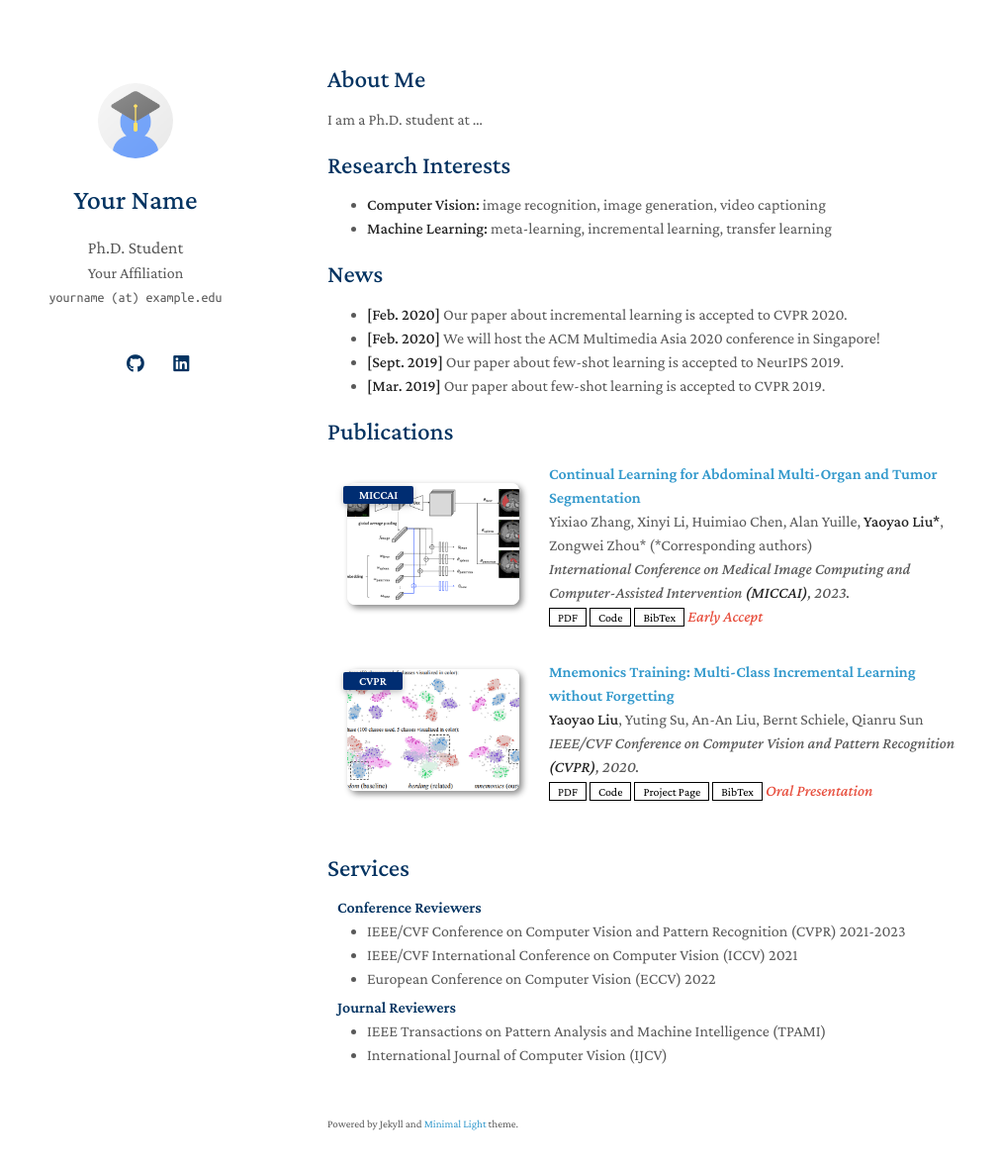
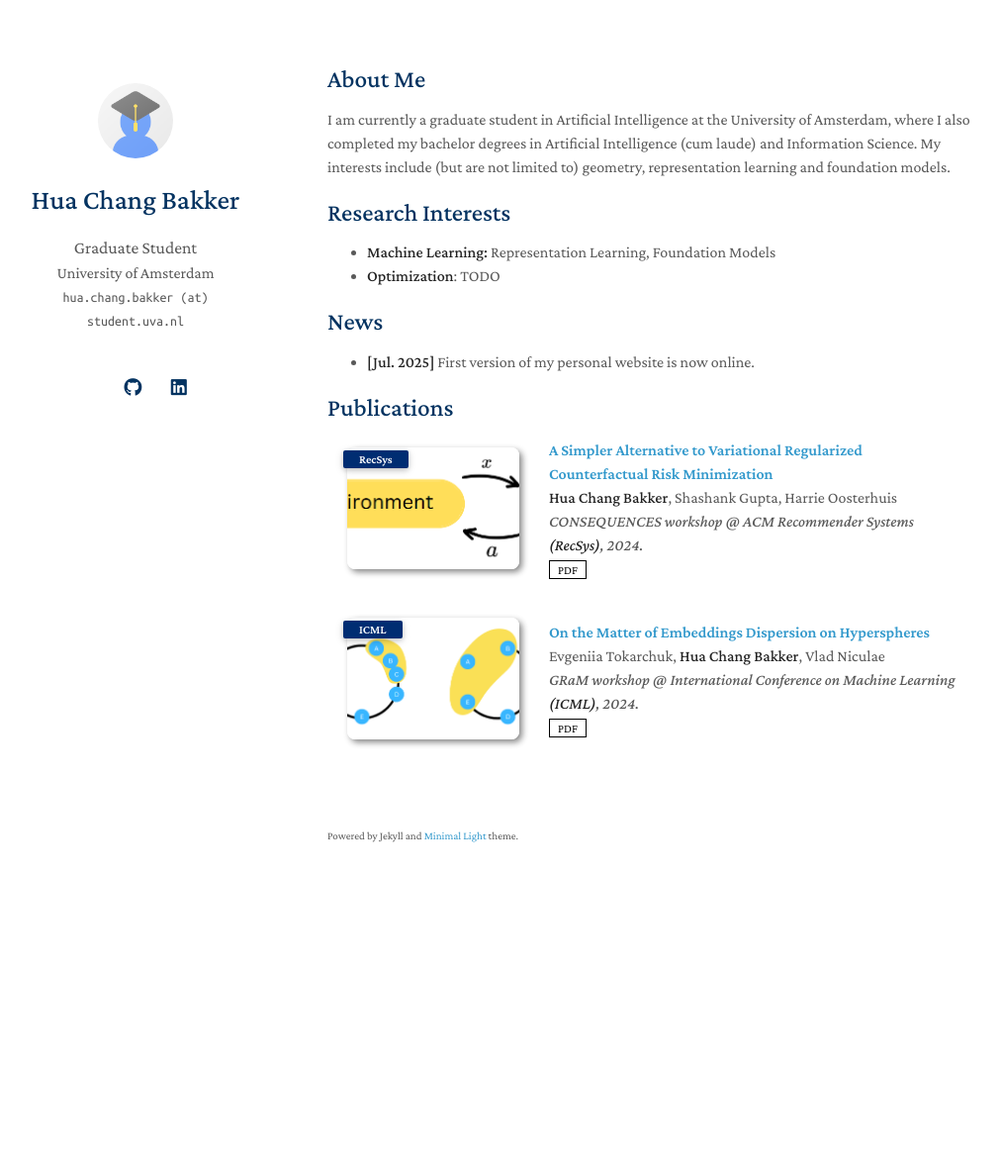
Before and after one commit to huachangb/huachangb.github.io, a Jekyll site: the page built from index.md, in a window 1280 px wide and 1216 px high. Shown: the top 1181 px of the window at 99% size, without its empty margins (139-1150 px from the left). Built offline with Jekyll 4.4.1, drawn with Linux system fonts in a browser that asks for light colours; a style sheet for code colours, icons or effects is not loaded; our own code applies the rules of GitHub Pages for plain Markdown files.

Commit message:
first version

```diff
--- a/Gemfile
+++ b/Gemfile
@@ -1,5 +1,5 @@
 source "https://rubygems.org"
 
-gem "jekyll", "~> 3.8.5"
+gem "jekyll", "~> 4.2"
 
-gem "webrick", "~> 1.8"
+gem "webrick"
--- a/_config.yml
+++ b/_config.yml
@@ -1,22 +1,21 @@
 # Basic Information
-title: Your Name
-position: Ph.D. Student
-affiliation: Your Affiliation
-email: yourname (at) example.edu
+title: Hua Chang Bakker
+position: Graduate Student
+affiliation: University of Amsterdam
+email: hua.chang.bakker (at) student.uva.nl
 
 # Search Engine Optimization (SEO)
 # The following information is used to improve the website traffic from search engines, e.g., Google.
-keywords: minimal light
-description: The Minimal Light is a simple and elegant jekyll theme for academic personal homepage.
+keywords: Hua Chang Bakker, researcher, machine learning, deep learning
+description: Academic personal homepage of Hua Chang Bakker..
 canonical: https://minimal-light-theme.yliu.me/
 
 # Links
 # If you don't need one of them, you may delete the corresponding line.
-google_scholar: https://scholar.google.com/
-cv_link: assets/files/curriculum_vitae.pdf
-github_link: https://github.com/
-linkedin: https://www.linkedin.com/
-twitter: https://twitter.com/
+google_scholar: https://scholar.google.com/citations?user=cxOetXkAAAAJ
+# cv_link: assets/files/curriculum_vitae.pdf
+github_link: https://github.com/huachangb
+linkedin: https://www.linkedin.com/in/hua-chang-bakker/
 
 # Images (e.g., your profile picture and your website's favicon)
 # "favicon" and "favicon_dark" are used for the light and dark modes, respectively.
@@ -36,10 +35,6 @@ auto_dark_mode: true
 # You can use this option to choose between Serif or Sans Serif fonts.
 font: "Serif" # or "Sans Serif"
 
-# Google Analytics ID
-# Please remove this if you don't use Google Analytics
-google_analytics: UA-111540567-4
-
 # Use this project as a remote theme for GitHub Pages
 # See the guide here: https://docs.github.com/en/pages/setting-up-a-github-pages-site-with-jekyll/adding-a-theme-to-your-github-pages-site-using-jekyll
 remote_theme: yaoyao-liu/minimal-light
@@ -49,9 +44,6 @@ exclude:
   - Gemfile
   - Gemfile.lock
   - README.md
-  - README_zh_Hans.md
-  - README_zh_Hant.md
-  - README_de.md
   - LICENSE
   - minimal-light.gemspec
   - html_source_file/
--- a/_data/publications.yml
+++ b/_data/publications.yml
@@ -1,22 +1,15 @@
 main:
 
-  - title: Continual Learning for Abdominal Multi-Organ and Tumor Segmentation
-    authors: Yixiao Zhang, Xinyi Li, Huimiao Chen, Alan Yuille, <strong>Yaoyao Liu*</strong>, Zongwei Zhou* (*Corresponding authors)
-    conference_short: MICCAI
-    conference: International Conference on Medical Image Computing and Computer-Assisted Intervention <strong>(MICCAI)</strong>, 2023.
-    pdf: https://arxiv.org/pdf/2306.00988.pdf
-    code: https://github.com/MrGiovanni/ContinualLearning
-    bibtex: https://bib.yliu.me/MICCAI23.txt
-    image: ./assets/img/teaser_example_2.png
-    notes: Early Accept
+  - title: "A Simpler Alternative to Variational Regularized Counterfactual Risk Minimization"
+    authors: <strong>Hua Chang Bakker</strong>, Shashank Gupta, Harrie Oosterhuis
+    conference_short: RecSys
+    conference:  CONSEQUENCES workshop @ ACM Recommender Systems <strong>(RecSys)</strong>, 2024.
+    pdf: https://doi.org/10.48550/arXiv.2409.09819
+    image: ./assets/img/consequences_recsys.png
 
-  - title: "Mnemonics Training: Multi-Class Incremental Learning without Forgetting"
-    authors: <strong>Yaoyao Liu</strong>, Yuting Su, An-An Liu, Bernt Schiele, Qianru Sun
-    conference_short: CVPR
-    conference: IEEE/CVF Conference on Computer Vision and Pattern Recognition <strong>(CVPR)</strong>, 2020.
-    pdf: https://arxiv.org/pdf/2002.10211.pdf
-    code: https://github.com/yaoyao-liu/class-incremental-learning/tree/main/mnemonics-training
-    page: https://class-il.mpi-inf.mpg.de/mnemonics/
-    bibtex: https://class-il.mpi-inf.mpg.de/mnemonics/
-    notes: Oral Presentation
-    image: ./assets/img/teaser_example.png
+  - title: "On the Matter of Embeddings Dispersion on Hyperspheres"
+    authors: Evgeniia Tokarchuk, <strong>Hua Chang Bakker</strong>, Vlad Niculae
+    conference_short: ICML
+    conference:  GRaM workshop @ International Conference on Machine Learning <strong>(ICML)</strong>, 2024.
+    pdf: https://openreview.net/pdf?id=yh4IjSjAhQ
+    image: ./assets/img/ledoh_icml_gram.png
--- a/_includes/publications.md
+++ b/_includes/publications.md
@@ -30,9 +30,6 @@
       {% if link.page %}
       <a href="{{ link.page }}" class="btn btn-sm z-depth-0" role="button" target="_blank" style="font-size:12px;">Project Page</a>
       {% endif %}
-      {% if link.bibtex %}
-      <a href="{{ link.bibtex }}" class="btn btn-sm z-depth-0" role="button" target="_blank" style="font-size:12px;">BibTex</a>
-      {% endif %}
       {% if link.notes %}
       <strong> <i style="color:#e74d3c">{{ link.notes }}</i></strong>
       {% endif %}
--- a/index.md
+++ b/index.md
@@ -4,20 +4,20 @@ layout: homepage
 
 ## About Me
 
-I am a Ph.D. student at ...
+I am currently a graduate student in Artificial Intelligence at the University of Amsterdam, where I also completed my bachelor degrees in Artificial Intelligence (cum laude) and Information Science.
+My interests include (but are not limited to) geometry, representation learning and foundation models.
+
 
 ## Research Interests
 
-- **Computer Vision:** image recognition, image generation, video captioning
-- **Machine Learning:** meta-learning, incremental learning, transfer learning
+- **Machine Learning:** Representation Learning, Foundation Models
+- **Optimization**: TODO
+
 
 ## News
 
-- **[Feb. 2020]** Our paper about incremental learning is accepted to CVPR 2020.
-- **[Feb. 2020]** We will host the ACM Multimedia Asia 2020 conference in Singapore!
-- **[Sept. 2019]** Our paper about few-shot learning is accepted to NeurIPS 2019.
-- **[Mar. 2019]** Our paper about few-shot learning is accepted to CVPR 2019.
+- **[Jul. 2025]** First version of my personal website is now online.
 
 {% include_relative _includes/publications.md %}
 
-{% include_relative _includes/services.md %}
+<!-- {% include_relative _includes/services.md %} -->
```
Also changed, not shown: README.md, README_de.md (deleted), README_zh_Hans.md (deleted), README_zh_Hant.md (deleted), assets/img/consequences_recsys.png (added), assets/img/ledoh_icml_gram.png (added), assets/img/teaser_example.png (deleted), assets/img/teaser_example_2.png (deleted).
